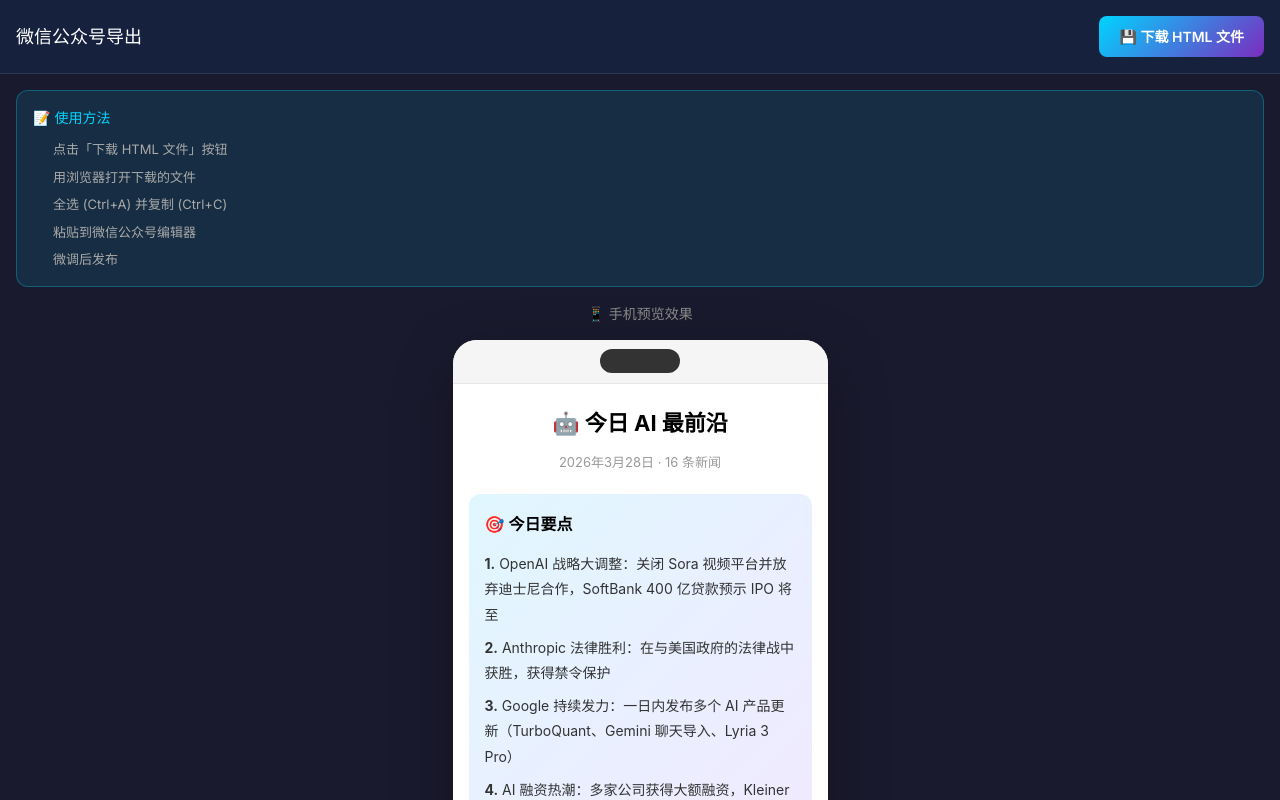
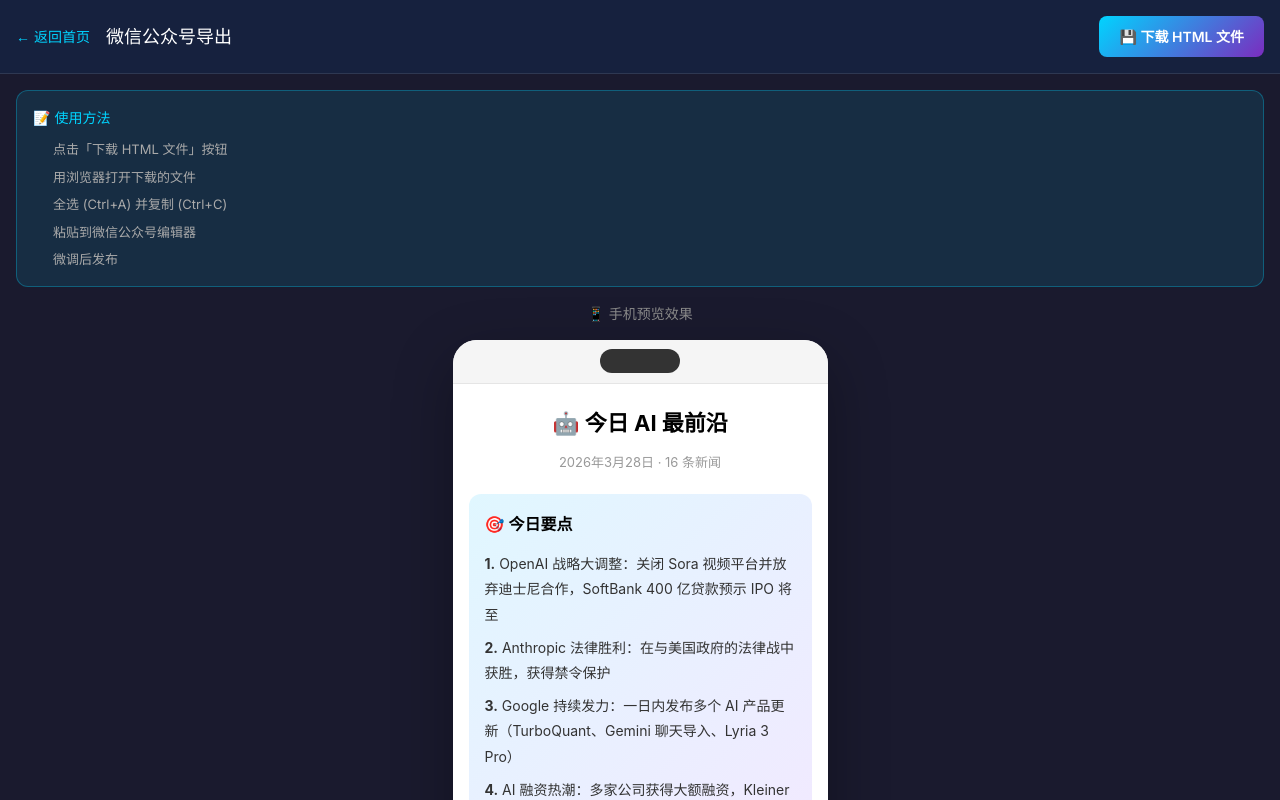
Before and after one commit to mbt1909432/ai-daily-news, a Next.js app: page /wechat in a window 1280 px wide. Shown: the top 800 px of the page. Built offline with nearby package versions, Linux system fonts and the light colour scheme.

Commit message:
feat: add navigation between home and wechat page

```diff
--- a/app/wechat/page.tsx
+++ b/app/wechat/page.tsx
@@ -147,9 +147,24 @@
           zIndex: 100,
         }}
       >
-        <h1 style={{ color: '#fff', fontSize: '18px', margin: 0 }}>
-          微信公众号导出
-        </h1>
+        <div style={{ display: 'flex', alignItems: 'center', gap: '16px' }}>
+          <a
+            href="/"
+            style={{
+              color: '#00d4ff',
+              textDecoration: 'none',
+              fontSize: '14px',
+              display: 'flex',
+              alignItems: 'center',
+              gap: '4px',
+            }}
+          >
+            ← 返回首页
+          </a>
+          <h1 style={{ color: '#fff', fontSize: '18px', margin: 0 }}>
+            微信公众号导出
+          </h1>
+        </div>
         <div style={{ display: 'flex', gap: '12px', flexWrap: 'wrap' }}>
           <a
             href={`data:text/html;charset=utf-8,${encodeURIComponent(fullHTML)}`}
--- a/components/Header.tsx
+++ b/components/Header.tsx
@@ -1,4 +1,6 @@
 'use client';
+
+import Link from 'next/link';
 
 interface HeaderProps {
   date: string;
@@ -17,7 +19,16 @@
   };
 
   return (
-    <header className="text-center py-12 mb-8 bg-white/5 rounded-3xl backdrop-blur-sm border border-white/10">
+    <header className="relative text-center py-12 mb-8 bg-white/5 rounded-3xl backdrop-blur-sm border border-white/10">
+      {/* 导出按钮 */}
+      <Link
+        href="/wechat"
+        className="absolute top-4 right-4 flex items-center gap-2 bg-gradient-to-r from-green-500 to-emerald-600 text-white px-4 py-2 rounded-full text-sm font-medium hover:opacity-90 transition-opacity"
+      >
+        <span>📱</span>
+        <span className="hidden sm:inline">公众号导出</span>
+      </Link>
+
       <h1 className="text-4xl md:text-5xl font-bold mb-4 bg-gradient-to-r from-primary-400 via-purple-400 to-pink-400 bg-clip-text text-transparent">
         AI News Daily
       </h1>
```
